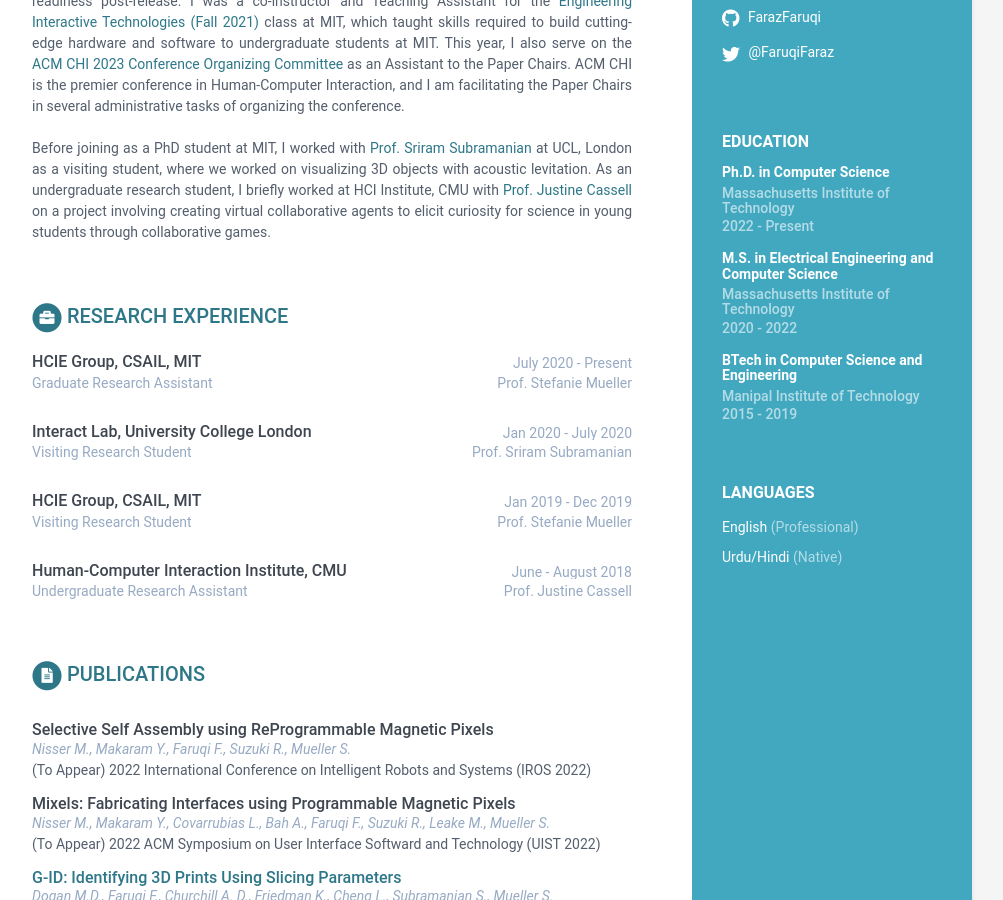
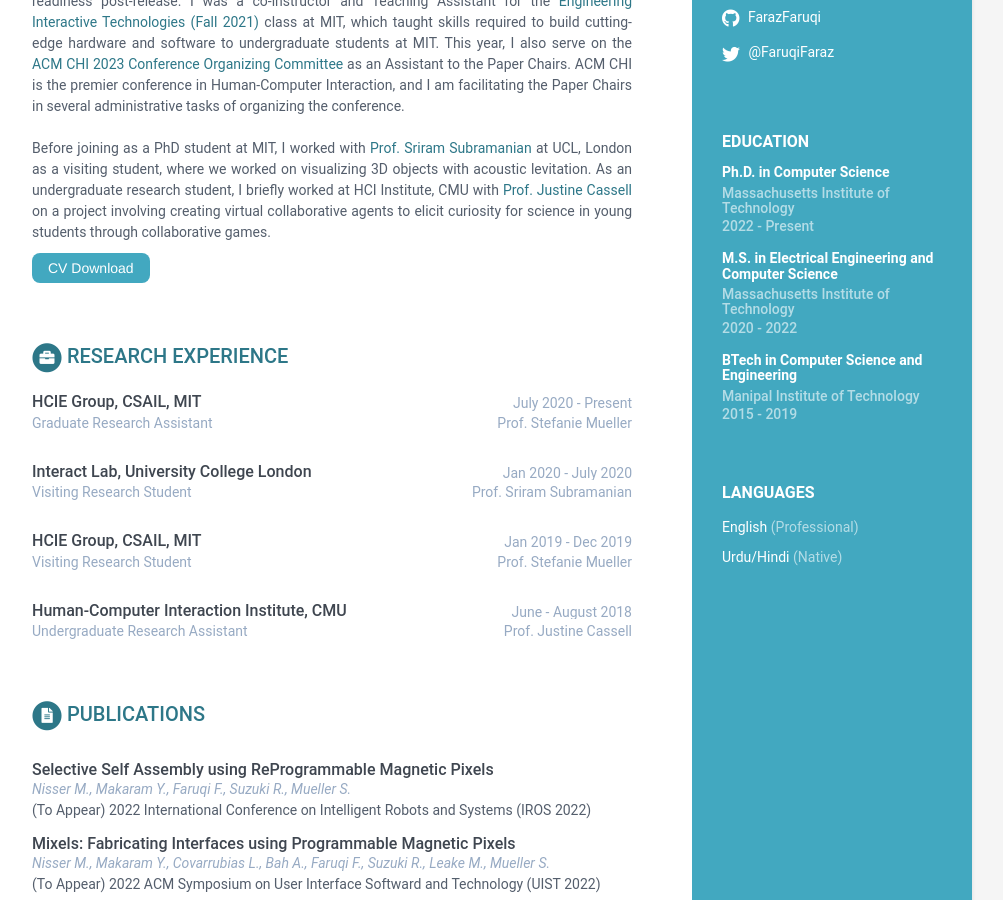
Before and after one commit to FarazFaruqi/FarazFaruqi.github.io, a Jekyll site: the page built from index.html, in a window 1280 px wide and 900 px high, scrolled down 401 px. Shown: the whole window, without its empty margins (168-1171 px from the left). Built offline with Jekyll 4.4.1, drawn with Linux system fonts in a browser that asks for light colours.

Commit message:
adding button for demo

```diff
--- a/_includes/career-profile.html
+++ b/_includes/career-profile.html
@@ -11,6 +11,8 @@
     <div class="summary" style="text-align: justify">
         {{ career-profile.summary | markdownify }}
     </div>
+
+    <a class="demo_button" href={{ publication.demo }}>CV Download</a>
     <!--//summary-->
 
 </section>
--- a/_includes/publications.html
+++ b/_includes/publications.html
@@ -53,8 +53,8 @@
         {% if publication.demo %}
         <br>
             <a class="demo_button" href={{ publication.demo }}>Working Demo</a>
+        {% endif %}
         <br>
-        {% endif %}
         <div class="publication-authors">{{ publication.authors }}</div>
         <div class="publication-conference">{{ publication.conference }}</div>
     </div>
```
